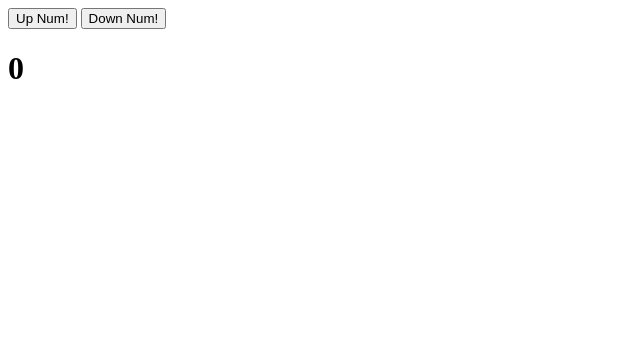
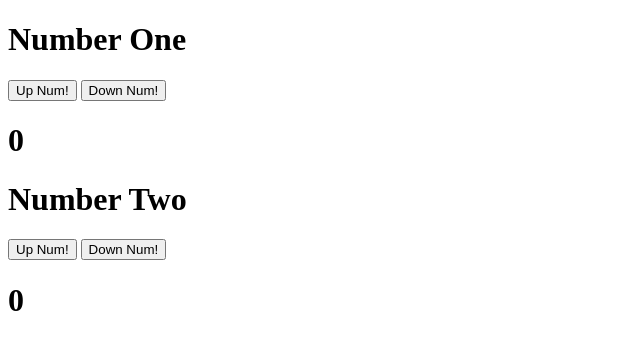
Before and after one commit to selfup/controllux, a website: page index.html in a window 1280 px wide. Shown: the whole page, without its empty margins (0-640 px from the left). Drawn offline with Linux system fonts and the light colour scheme.

Commit message:
two controllers in the example

```diff
--- a/index.html
+++ b/index.html
@@ -5,9 +5,15 @@
   <title>controllux</title>
 </head>
 <body>
+  <h1> Number One </h1>
   <button onclick="app.counter.send('UP', 1)">Up Num!</button>
   <button onclick="app.counter.send('DOWN', 1)">Down Num!</button>
   <h1 id="num"></h1>
+
+  <h1>Number Two</h1>
+  <button onclick="app.counterTwo.send('UP', 1)">Up Num!</button>
+  <button onclick="app.counterTwo.send('DOWN', 1)">Down Num!</button>
+  <h1 id="num-two"></h1>
   <script src="controllux.min.js"></script>
   <script>
     const { createStore, createController, imut } = Controllux
@@ -15,7 +21,7 @@
 
     const counterState = createStore({number: 0})
 
-    const actions = {
+    const counterStateActions = {
       UP: (state, num) => {
         const { number } = state.toObject()
         return state.set('number', number + 1)
@@ -26,13 +32,40 @@
       }
     }
 
-    const render = (newState) => {
+    const counterStateTwo = createStore({number: 0})
+
+    const counterStateTwoActions = {
+      UP: (state, num) => {
+        const { number } = state.toObject()
+        return state.set('number', number + 1)
+      },
+      DOWN: (state, num) => {
+        const { number } = state.toObject()
+        return state.set('number', number - 1)
+      }
+    }
+
+    const render = newState => {
       document.getElementById('num').innerHTML = newState.number
     }
 
+    const renderTwo = newState => {
+      document.getElementById('num-two').innerHTML = newState.number
+    }
+
     window.app = {}
-    window.app.counter = createController(counterState, actions)
+
+    window.app.counter = createController(
+      counterState,
+      counterStateActions
+    )
     window.app.counter.sub(render)
+
+    window.app.counterTwo = createController(
+      counterStateTwo,
+      counterStateTwoActions
+    )
+    window.app.counterTwo.sub(renderTwo)
   </script>
 </body>
 </html>
```
